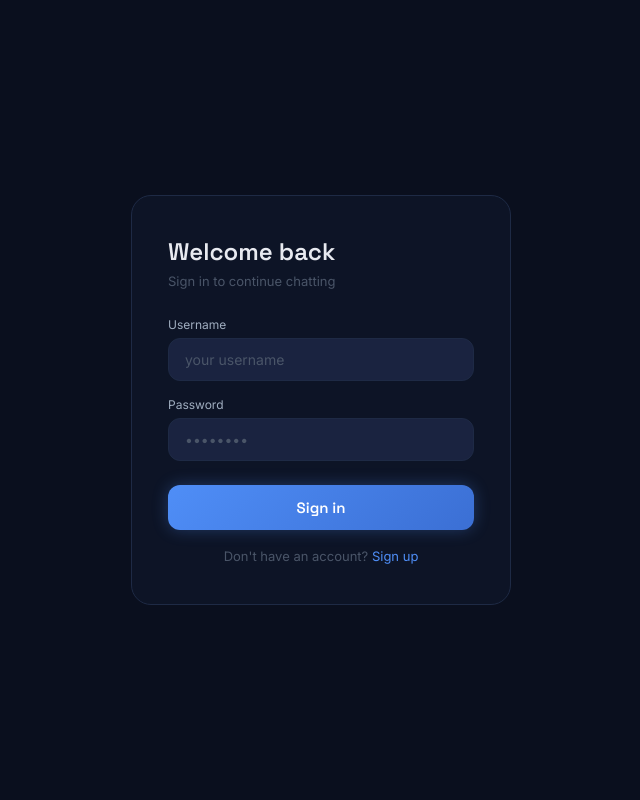
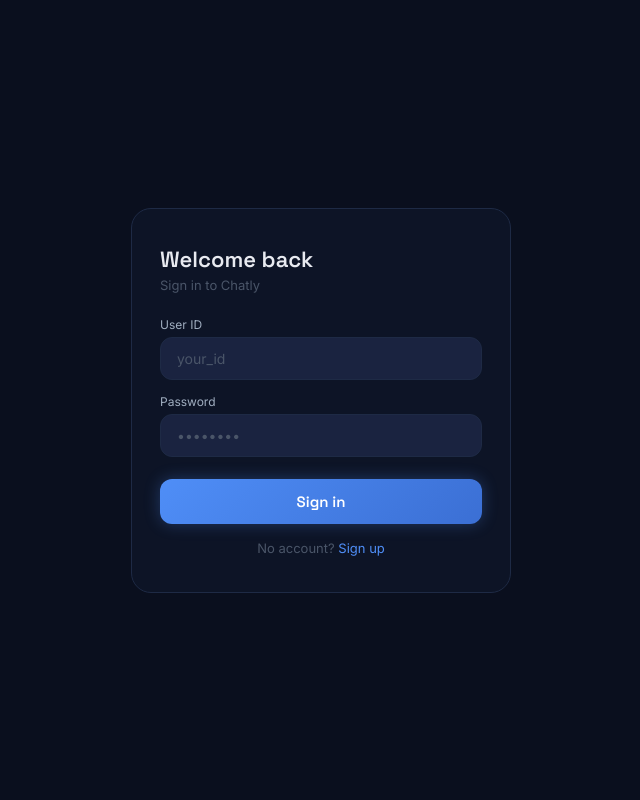
Before and after one commit to itz-me-the-kakarot/chat-app, a Flask app: page /login in a window 1280 px wide. Shown: the whole page, without its empty margins (319-959 px from the left). Run offline with Flask 3, Linux system fonts and the light colour scheme; some libraries are stand-ins or nearby versions.

Commit message:
Revise login page structure and styles

```diff
--- a/templates/login.html
+++ b/templates/login.html
@@ -3,127 +3,37 @@
 <head>
   <meta charset="UTF-8"/>
   <meta name="viewport" content="width=device-width, initial-scale=1.0"/>
-  <title>Login</title>
+  <title>Login · Chatly</title>
   <link href="https://fonts.googleapis.com/css2?family=Space+Grotesk:wght@400;600&family=Inter:wght@400;500&display=swap" rel="stylesheet"/>
   <style>
-    *, *::before, *::after { box-sizing: border-box; margin: 0; padding: 0; }
-
-    body {
-      background: #0a0f1e;
-      color: #e8eaf0;
-      font-family: 'Inter', sans-serif;
-      height: 100vh;
-      display: flex;
-      align-items: center;
-      justify-content: center;
-    }
-
-    .card {
-      background: #0d1426;
-      border: 1px solid #1e2a45;
-      border-radius: 20px;
-      padding: 40px 36px;
-      width: 100%;
-      max-width: 380px;
-    }
-
-    h1 {
-      font-family: 'Space Grotesk', sans-serif;
-      font-size: 24px;
-      font-weight: 600;
-      margin-bottom: 6px;
-    }
-
-    p.sub {
-      font-size: 13px;
-      color: #4a5568;
-      margin-bottom: 28px;
-    }
-
-    label {
-      display: block;
-      font-size: 12px;
-      color: #a0aec0;
-      margin-bottom: 6px;
-      margin-top: 16px;
-    }
-
-    input {
-      width: 100%;
-      background: #1a2340;
-      border: 1px solid #1e2a45;
-      border-radius: 12px;
-      padding: 12px 16px;
-      color: #e8eaf0;
-      font-family: 'Inter', sans-serif;
-      font-size: 14px;
-      outline: none;
-      transition: border-color 0.2s;
-    }
-
-    input:focus { border-color: #4f8ef7; }
-    input::placeholder { color: #4a5568; }
-
-    .error {
-      background: #2d1a1a;
-      border: 1px solid #7f1d1d;
-      border-radius: 10px;
-      padding: 10px 14px;
-      font-size: 13px;
-      color: #f87171;
-      margin-top: 16px;
-    }
-
-    button {
-      width: 100%;
-      margin-top: 24px;
-      padding: 13px;
-      background: linear-gradient(135deg, #4f8ef7, #3b6fd4);
-      border: none;
-      border-radius: 12px;
-      color: white;
-      font-family: 'Space Grotesk', sans-serif;
-      font-size: 15px;
-      font-weight: 600;
-      cursor: pointer;
-      transition: opacity 0.2s, transform 0.15s;
-      box-shadow: 0 0 16px rgba(79,142,247,0.3);
-    }
-
-    button:hover { opacity: 0.9; transform: translateY(-1px); }
-    button:active { transform: translateY(0); }
-
-    .link {
-      text-align: center;
-      margin-top: 18px;
-      font-size: 13px;
-      color: #4a5568;
-    }
-
-    .link a {
-      color: #4f8ef7;
-      text-decoration: none;
-    }
+    *,*::before,*::after{box-sizing:border-box;margin:0;padding:0}
+    body{background:#0a0f1e;color:#e8eaf0;font-family:'Inter',sans-serif;min-height:100vh;display:flex;align-items:center;justify-content:center;padding:24px}
+    .card{background:#0d1426;border:1px solid #1e2a45;border-radius:20px;padding:36px 28px;width:100%;max-width:380px}
+    h1{font-family:'Space Grotesk',sans-serif;font-size:22px;font-weight:600;margin-bottom:4px}
+    p.sub{font-size:13px;color:#4a5568;margin-bottom:24px}
+    label{display:block;font-size:12px;color:#a0aec0;margin-bottom:5px;margin-top:14px}
+    input{width:100%;background:#1a2340;border:1px solid #1e2a45;border-radius:12px;padding:12px 16px;color:#e8eaf0;font-family:'Inter',sans-serif;font-size:14px;outline:none;transition:border-color 0.2s}
+    input:focus{border-color:#4f8ef7}
+    input::placeholder{color:#4a5568}
+    .error{background:#2d1a1a;border:1px solid #7f1d1d;border-radius:10px;padding:10px 14px;font-size:13px;color:#f87171;margin-top:14px}
+    button{width:100%;margin-top:22px;padding:13px;background:linear-gradient(135deg,#4f8ef7,#3b6fd4);border:none;border-radius:12px;color:white;font-family:'Space Grotesk',sans-serif;font-size:15px;font-weight:600;cursor:pointer;box-shadow:0 0 16px rgba(79,142,247,.3)}
+    .link{text-align:center;margin-top:16px;font-size:13px;color:#4a5568}
+    .link a{color:#4f8ef7;text-decoration:none}
   </style>
 </head>
 <body>
   <div class="card">
     <h1>Welcome back</h1>
-    <p class="sub">Sign in to continue chatting</p>
-
-    {% if error %}
-    <div class="error">{{ error }}</div>
-    {% endif %}
-
+    <p class="sub">Sign in to Chatly</p>
+    {% if error %}<div class="error">{{ error }}</div>{% endif %}
     <form method="POST">
-      <label>Username</label>
-      <input type="text" name="username" placeholder="your username" required/>
+      <label>User ID</label>
+      <input type="text" name="user_id" placeholder="your_id" required/>
       <label>Password</label>
       <input type="password" name="password" placeholder="••••••••" required/>
       <button type="submit">Sign in</button>
     </form>
-
-    <div class="link">Don't have an account? <a href="/signup">Sign up</a></div>
+    <div class="link">No account? <a href="/signup">Sign up</a></div>
   </div>
 </body>
 </html>
```
